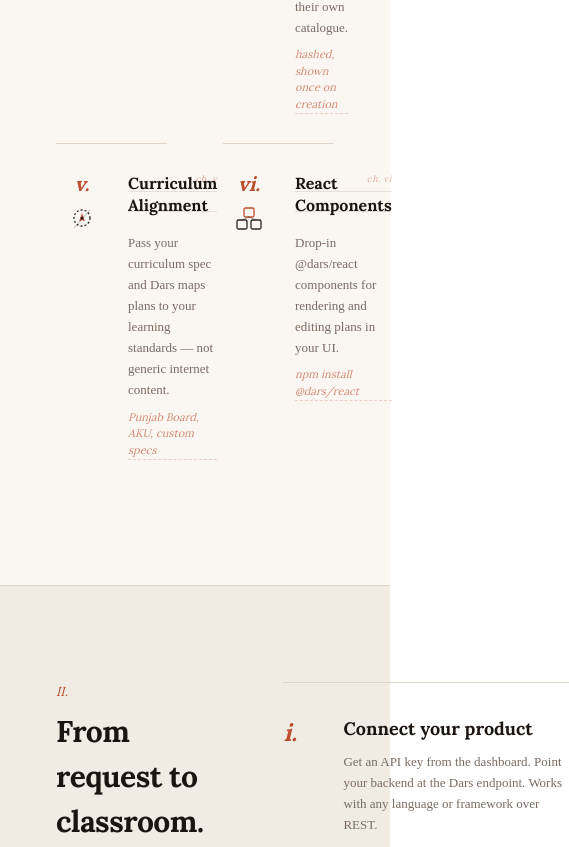
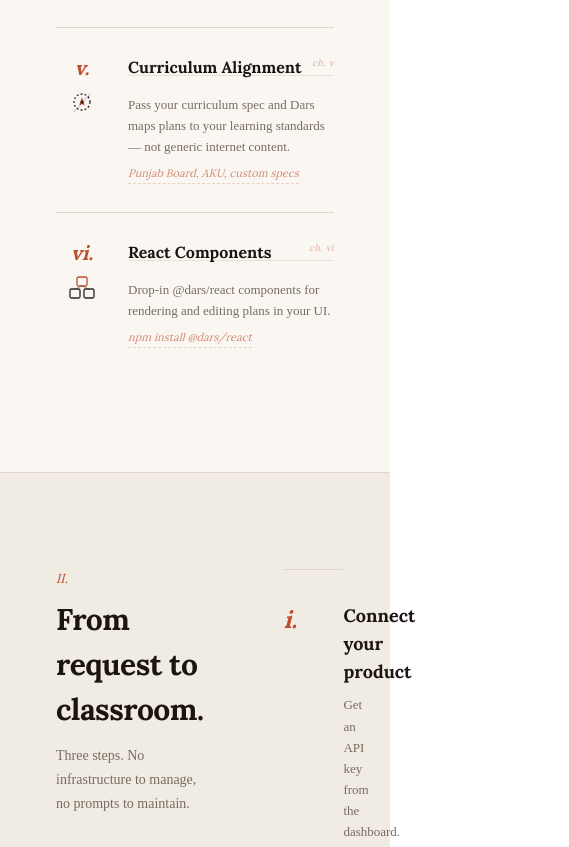
Before and after one commit to Orenda-Project/dars, a Next.js app in the folder webapp/: page / in a window 390 px wide. Shown: the part 2574-3421 px from the top of the page, 569 px wide, since content can reach past the window. Built offline with nearby package versions, Linux system fonts and the light colour scheme.

Commit message:
fix(webapp): features grid breakpoint, code block overflow, border on last card

```diff
--- a/webapp/src/components/molecules/step-item.tsx
+++ b/webapp/src/components/molecules/step-item.tsx
@@ -14,7 +14,7 @@ export function StepItem({ num, title, desc, code, isFirst = false }: StepItemPr
       <span className="font-serif text-2xl font-bold text-dars-terra italic mt-0.5">
         {num}
       </span>
-      <div>
+      <div className="min-w-0">
         <h3 className="font-serif text-lg font-bold text-dars-ink mb-2">{title}</h3>
         <p className="text-[13px] text-dars-muted leading-relaxed">{desc}</p>
         {code && (
--- a/webapp/src/components/templates/landing-template.tsx
+++ b/webapp/src/components/templates/landing-template.tsx
@@ -115,7 +115,7 @@ export function LandingTemplate() {
             Everything a curriculum product needs.
           </h2>
         </div>
-        <div className="grid grid-cols-2 gap-x-14 sm:grid-cols-1 sm:gap-x-0">
+        <div className="grid grid-cols-2 gap-x-14 max-[480px]:grid-cols-1 max-[480px]:gap-x-0">
           {FEATURES.map(({ num, chapterLabel, title, desc, annotation, Illus }, idx) => (
             <FeatureCard
               key={num}
@@ -125,7 +125,7 @@ export function LandingTemplate() {
               desc={desc}
               annotation={annotation}
               Illus={Illus}
-              hasBorderBottom={idx < 4}
+              hasBorderBottom={idx < 5}
             />
           ))}
         </div>
```
